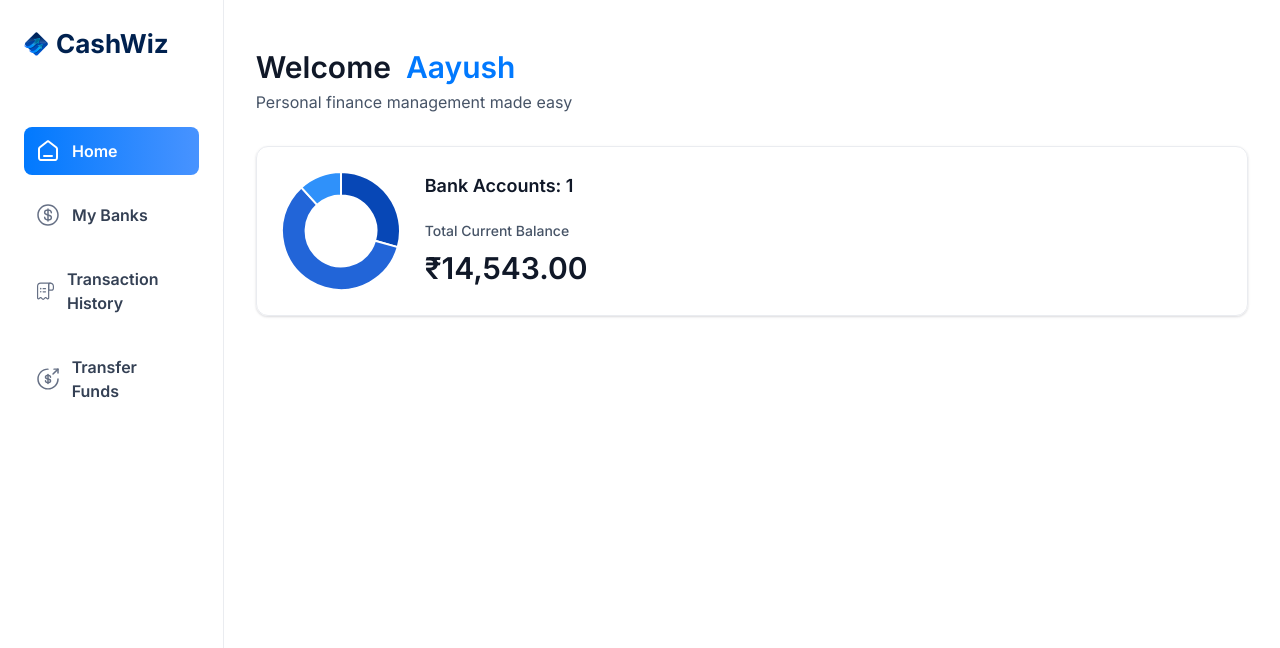
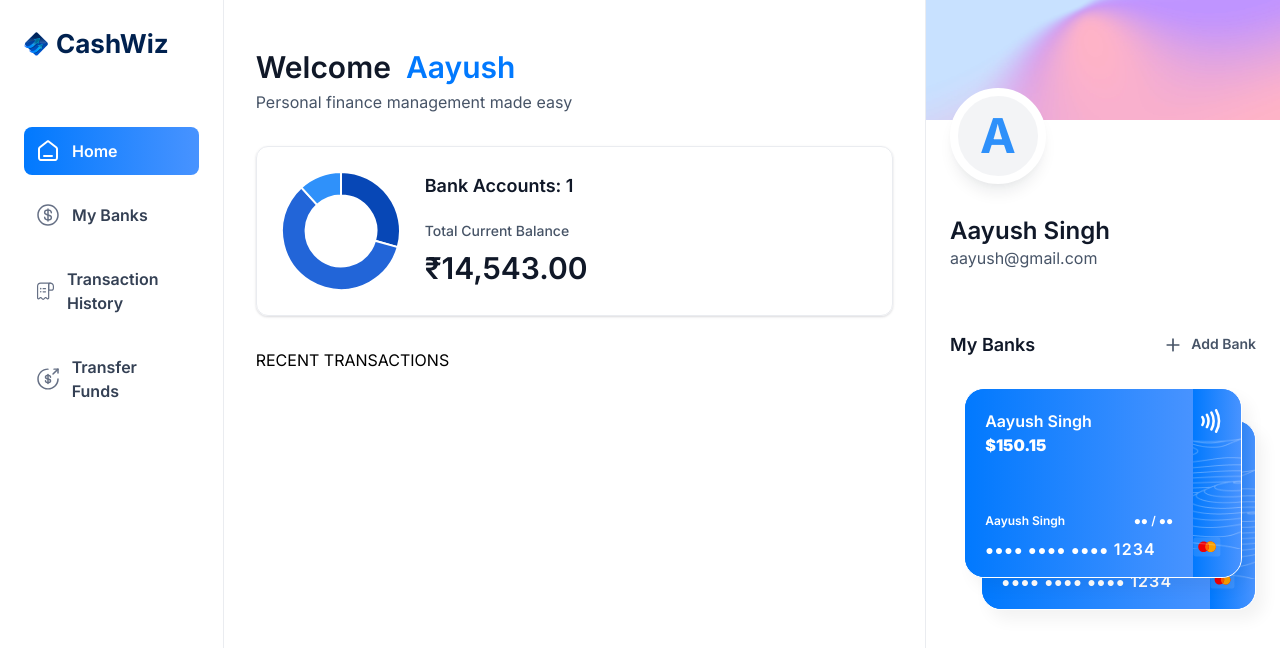
Before and after one commit to abadoni5/CashWiz, a Next.js app: page / in a window 1280 px wide. Shown: the top 648 px of the page. Built offline with nearby package versions, Linux system fonts and the light colour scheme.

Commit message:
add right sidebar with profile details

```diff
--- a/app/(root)/page.tsx
+++ b/app/(root)/page.tsx
@@ -1,9 +1,10 @@
 import React from "react";
 import HeaderBox from "@/components/HeaderBox";
 import TotalBalanceBox from "@/components/TotalBalanceBox";
+import RightSideBar from "@/components/RightSideBar";
 
 const Home = () => {
-  const loggedIn = { firstName: "Aayush" };
+  const loggedIn = { firstName: "Aayush" , lastName: "Singh", email: "aayush@gmail.com" };
   return (
     <section className="home">
       <div className="home-content">
@@ -21,7 +22,13 @@
             totalCurrentBalance={14543}
           />
         </header>
+        RECENT TRANSACTIONS
       </div>
+      <RightSideBar
+        user={loggedIn}
+        transactions={[]}
+        banks={[{currentBalance: 150.15}, {currentBalance: 200.15}]}
+      />
     </section>
   );
 };
--- /dev/null
+++ b/components/BankCard.tsx
@@ -0,0 +1,56 @@
+import React from "react";
+import Link from "next/link";
+import { formatAmount } from "@/lib/utils";
+import Image from "next/image";
+
+const BankCard = ({
+  account,
+  userName,
+  showBalance = true,
+}: CreditCardProps) => {
+  return (
+    <div className="flex flex-col">
+      <Link href="/" className="bank-card">
+        <div className="bank-card_content">
+          <div>
+            <h1 className="text-16 font-semibold text-white">
+              {account.name || userName}
+            </h1>
+            <p className="font-ibm-plex-serif font-black text-white">
+              {formatAmount(account.currentBalance)}
+            </p>
+          </div>
+
+          <article className="flex flex-col gap-2">
+            <div className="flex justify-between">
+              <h1 className="text-12 font-semibold text-white">{userName}</h1>
+              <h2 className="text-12 font-semibold text-white">●● / ●●</h2>
+            </div>
+            <p className="text-white text-14 tracking-[1.1px] font-semibold">
+              ●●●● ●●●● ●●●● <span className="text-16">1234</span>
+            </p>
+          </article>
+        </div>
+
+        <div className="bank-card_icon">
+          <Image src="/icons/Paypass.svg" width={20} height={24} alt="pay" />
+          <Image
+            src="/icons/mastercard.svg"
+            width={45}
+            height={32}
+            alt="mastercard"
+          />
+          <Image
+            src="/icons/lines.png"
+            width={316}
+            height={190}
+            alt="lines"
+            className="absolute top-0 left-0"
+          />
+        </div>
+      </Link>
+    </div>
+  );
+};
+
+export default BankCard;
--- /dev/null
+++ b/components/RightSideBar.tsx
@@ -0,0 +1,69 @@
+import Link from "next/link";
+import Image from "next/image";
+import React from "react";
+import BankCard from "./BankCard";
+
+const RightSideBar = ({ user, transactions, banks }: RightSidebarProps) => {
+  return (
+    <aside className="right-sidebar">
+      <section className="flex flex-col pb-8">
+        <div className="profile-banner" />
+        <div className="profile">
+          <div className="profile-img">
+            <span className="text-5xl font-bold text-blue-500">
+              {user.firstName[0]}
+            </span>
+          </div>
+
+          <div className="profile-details">
+            <h1 className="profile-name">
+              {user.firstName} {user.lastName}
+            </h1>
+            <p className="profile-email">{user.email}</p>
+          </div>
+        </div>
+      </section>
+
+      <section className="banks">
+        <div className="w-full flex justify-between">
+          <h2 className="header-2">My Banks</h2>
+          <Link href="/" className="flex gap-2">
+            <Image
+              src="/icons/plus.svg"
+              width={20}
+              height={20}
+              alt="add bank"
+            />
+            <h2 className="text-14 font-semibold text-gray-600"> Add Bank</h2>
+          </Link>
+        </div>
+
+        {banks?.length > 0 && (
+          <div className="relative flex flex-1 flex-col items-center justify-center gap-5">
+            <div className="relative z-10">
+              {" "}
+              <BankCard
+                key={banks[0].$id}
+                account={banks[0]}
+                userName={`${user.firstName} ${user.lastName}`}
+                showBalance={false}
+              />
+            </div>
+            {banks[1] && (
+              <div className="absolute right-0 top-8 z-0 w-[90%]">
+                <BankCard
+                  key={banks[1].$id}
+                  account={banks[1]}
+                  userName={`${user.firstName} ${user.lastName}`}
+                  showBalance={false}
+                />
+              </div>
+            )}
+          </div>
+        )}
+      </section>
+    </aside>
+  );
+};
+
+export default RightSideBar;
```
